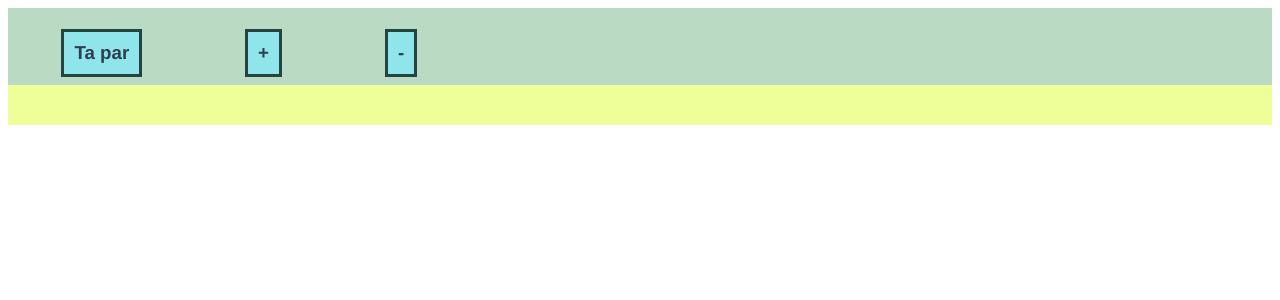
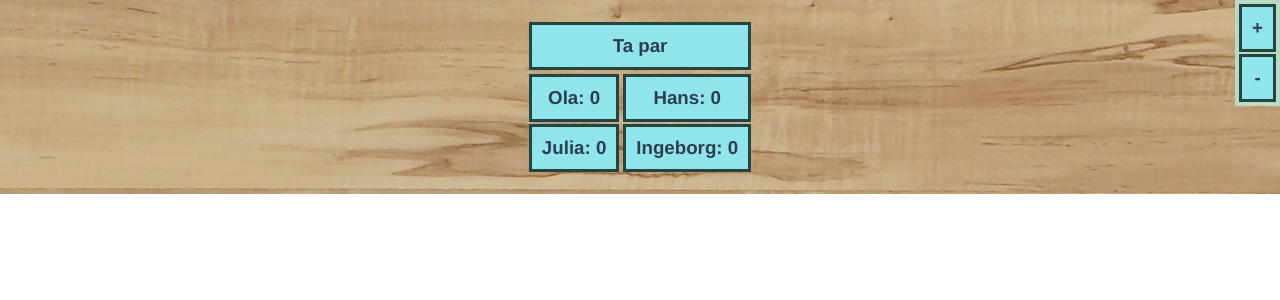
Before and after one commit to gaffel85/vue-memory, a Vue app: page / in a window 1280 px wide. Both pictures are taken after typing "Sample", "Sample" into the empty fields and a click on the button "Done". Shown: the top 300 px of the page. Built offline with nearby package versions, Linux system fonts and the light colour scheme.

Commit message:
Nicer look

```diff
--- a/src/App.vue
+++ b/src/App.vue
@@ -24,5 +24,9 @@ export default {
   color: #2c3e50;
   margin: 0px;
   padding: 0px;
+  background: url("/bg_wood.jpg");
+}
+body {
+  margin: 0;
 }
 </style>
--- a/src/components/Card.vue
+++ b/src/components/Card.vue
@@ -72,6 +72,7 @@ h3 {
 .card {
   background-color: transparent;
   height: 250px;
+  margin: 2px;
   perspective: 1000px; /* Remove this if you don't want the 3D effect */
 }
 
@@ -107,7 +108,7 @@ h3 {
 
 /* Style the front side (fallback if image is missing) */
 .card-front {
-  background: #707eb1;
+  background: url("/bg_card.png");
   color: black;
 }
 
--- a/src/components/ScoreButton.vue
+++ b/src/components/ScoreButton.vue
@@ -30,6 +30,7 @@ export default {
 h3.button {
   border: 3px solid #224542;
   padding: 10px;
+  margin: 2px;
   background: #90e5eb;
 }
 </style>
--- a/src/components/Settings.vue
+++ b/src/components/Settings.vue
@@ -22,6 +22,13 @@
 </template>
 
 <script>
+const uri = window.location.search.substring(1);
+const params = new URLSearchParams(uri);
+const seed = params.get("seed");
+const screen = params.get("screen");
+const totalScreens = params.get("of");
+const memory = params.get("memory");
+
 export default {
   name: "Settings",
   props: {
@@ -32,10 +39,10 @@ export default {
       screen: 1,
       totalScreens: 3,
       isHidden: false,
-      seed: "" + Math.round(Math.random() * 10000),
-      screenNumber: "",
-      screenTotal: "",
-      memorySet: "letters"
+      seed: seed ? seed : "" + Math.round(Math.random() * 10000),
+      screenNumber: screen ? screen : "",
+      screenTotal: totalScreens ? totalScreens : "",
+      memorySet: memory ? memory : "letters"
     };
   },
 
--- a/src/components/Table.vue
+++ b/src/components/Table.vue
@@ -2,39 +2,21 @@
   <div>
     <Settings :gameState="gameState" />
     <div class="controlls">
-      <TakeButton :gameState="gameState" />
       <SizeButton :gameState="gameState" v-bind:inc="true" />
       <SizeButton :gameState="gameState" v-bind:inc="false" />
-      <ScoreButton
-        :gameState="gameState"
-        userName="Ola"
-        userId="1"
-        class="scorButton"
-        v-bind:class="[namesHidden ? 'hidden' : '']"
-      />
-      <ScoreButton
-        :gameState="gameState"
-        userName="Julia"
-        userId="2"
-        class="scorButton"
-        v-bind:class="[namesHidden ? 'hidden' : '']"
-      />
-      <ScoreButton
-        :gameState="gameState"
-        userName="Hans"
-        userId="3"
-        class="scorButton"
-        v-bind:class="[namesHidden ? 'hidden' : '']"
-      />
-      <ScoreButton
-        :gameState="gameState"
-        userName="Ingeborg"
-        userId="4"
-        class="scorButton"
-        v-bind:class="[namesHidden ? 'hidden' : '']"
-      />
     </div>
     <div class="table">
+      <div class="scoreTab" v-bind:class="[namesHidden ? 'hidden' : '']">
+        <TakeButton :gameState="gameState" />
+        <div class="scoreRow">
+          <ScoreButton :gameState="gameState" userName="Ola" userId="1" />
+          <ScoreButton :gameState="gameState" userName="Julia" userId="2" />
+        </div>
+        <div div class="scoreRow">
+          <ScoreButton :gameState="gameState" userName="Hans" userId="3" />
+          <ScoreButton :gameState="gameState" userName="Ingeborg" userId="4" />
+        </div>
+      </div>
       <Card
         v-for="item in items"
         :key="item.key"
@@ -56,16 +38,7 @@ import Settings from "./Settings.vue";
 import { GameState } from "../game/state";
 const { shuffle, RndGen } = require("../fn/shuffle").default;
 
-// const uri = window.location.search.substring(1);
-// const params = new URLSearchParams(uri);
-/* const seed = params.get("seed");
-const screen = params.get("screen");
-const totalScreens = params.get("of");*/
-// const memory = params.get("memory");
-
 const gameState = new GameState();
-
-const namesHidden = screen ? screen != 1 : false;
 
 export default {
   name: "app",
@@ -74,7 +47,7 @@ export default {
       totalItems: [],
       items: [],
       gameState,
-      namesHidden: namesHidden
+      namesHidden: true
     };
   },
   components: {
@@ -138,6 +111,8 @@ export default {
       console.log("Sliced");
       console.log(cardsForThisPage);
       this.items = cardsForThisPage;
+
+      this.namesHidden = screen ? screen != 1 : false;
     });
   }
 };
@@ -145,7 +120,6 @@ export default {
 
 <style>
 .table {
-  background: #eeff99;
   padding: 20px;
   display: flex;
   flex-wrap: wrap;
@@ -158,13 +132,15 @@ export default {
 .controlls {
   background: #badac4;
   padding: 2px;
-  display: flex;
-  flex-wrap: wrap;
-  flex-direction: row;
-  justify-content: space-around;
-  align-items: auto;
+  position: absolute;
+  right: 0px;
+  top: 0px;
+  z-index: 1000;
 }
-.scorButton.hidden {
-  visibility: hidden;
+.scoreTab.hidden {
+  display: none;
+}
+.scoreRow {
+  float: left;
 }
 </style>
```
Also changed, not shown: public/bg_card.png (added), public/bg_wood.jpg (added).
